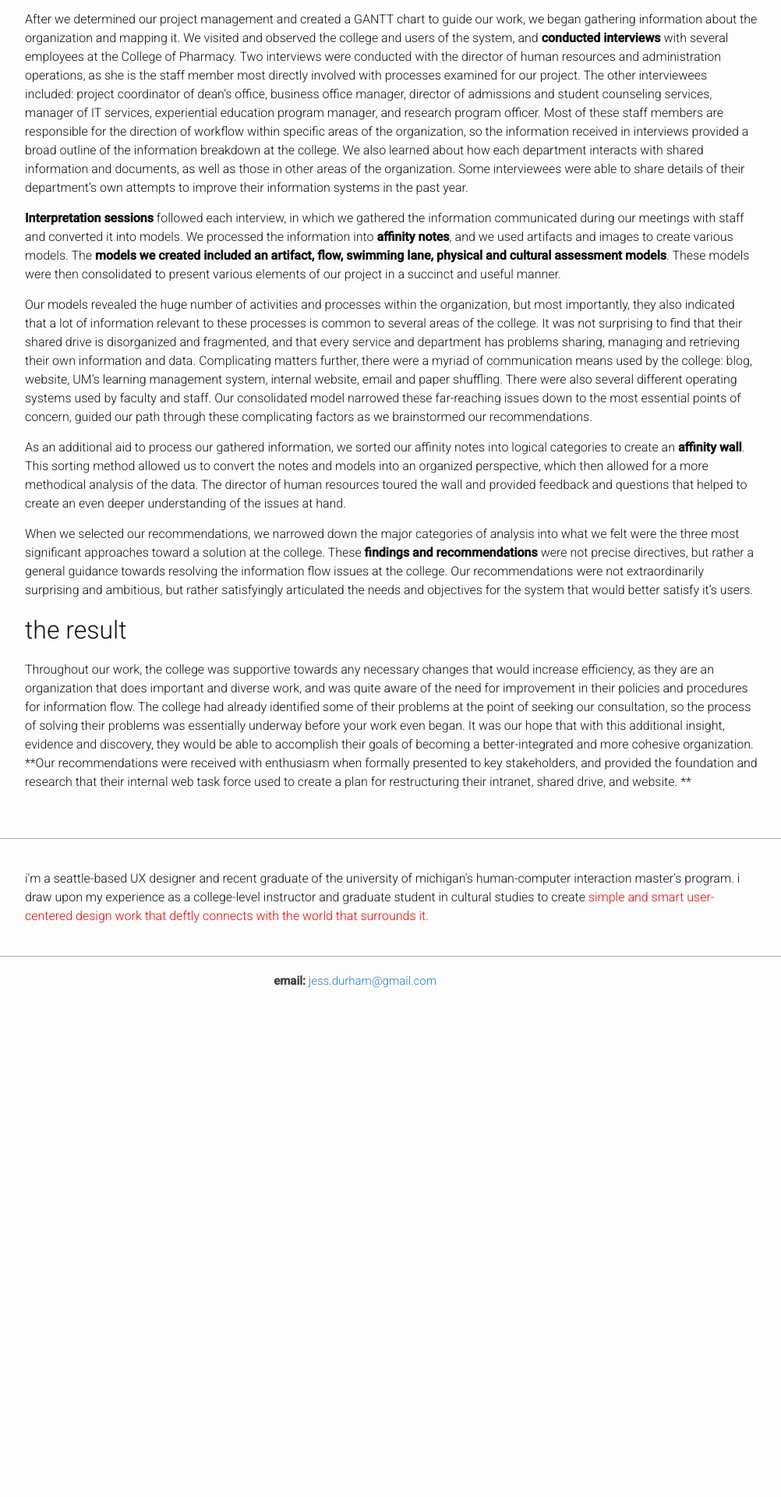
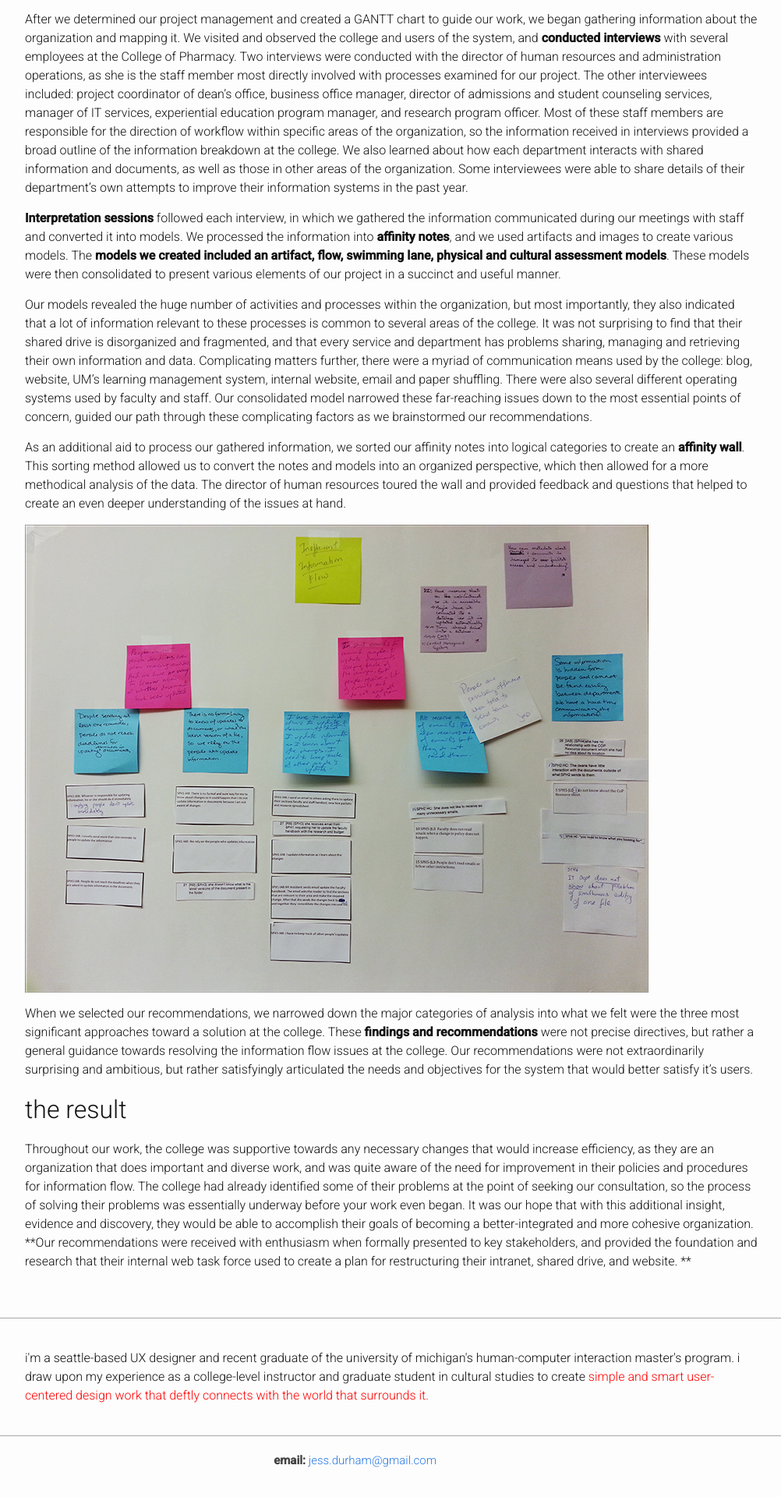
Before and after one commit to jldurham/jldurham.github.io, a Jekyll site: the page built from _posts/2015-01-04-college-of-pharmacy.markdown, in a window 1280 px wide. Shown: the part 1595-3515 px from the top of the page at 78% size, without its empty margins (138-1140 px from the left). Built offline with Jekyll 4.4.1, drawn with Linux system fonts in a browser that asks for light colours; before the commit the page ends 2900 px from its top, so only the background shows below that.

Commit message:
Update 2015-01-04-college-of-pharmacy.markdown

```diff
--- a/_posts/2015-01-04-college-of-pharmacy.markdown
+++ b/_posts/2015-01-04-college-of-pharmacy.markdown
@@ -46,6 +46,8 @@ Our models revealed the huge number of activities and processes within the organ
 
 As an additional aid to process our gathered information, we sorted our affinity notes into logical categories to create an **affinity wall**. This sorting method allowed us to convert the notes and models into an organized perspective, which then allowed for a more methodical analysis of the data. The director of human resources toured the wall and provided feedback and questions that helped to create an even deeper understanding of the issues at hand.
 
+![affinity wall](/images/affinity800.jpg)
+
 When we selected our recommendations, we narrowed down the major categories of analysis into what we felt were the three most significant approaches toward a solution at the college. These **findings and recommendations** were not precise directives, but rather a general guidance towards resolving the information flow issues at the college. Our recommendations were not extraordinarily surprising and ambitious, but rather satisfyingly articulated the needs and objectives for the system that would better satisfy it's users.
 
 ## the result
```
